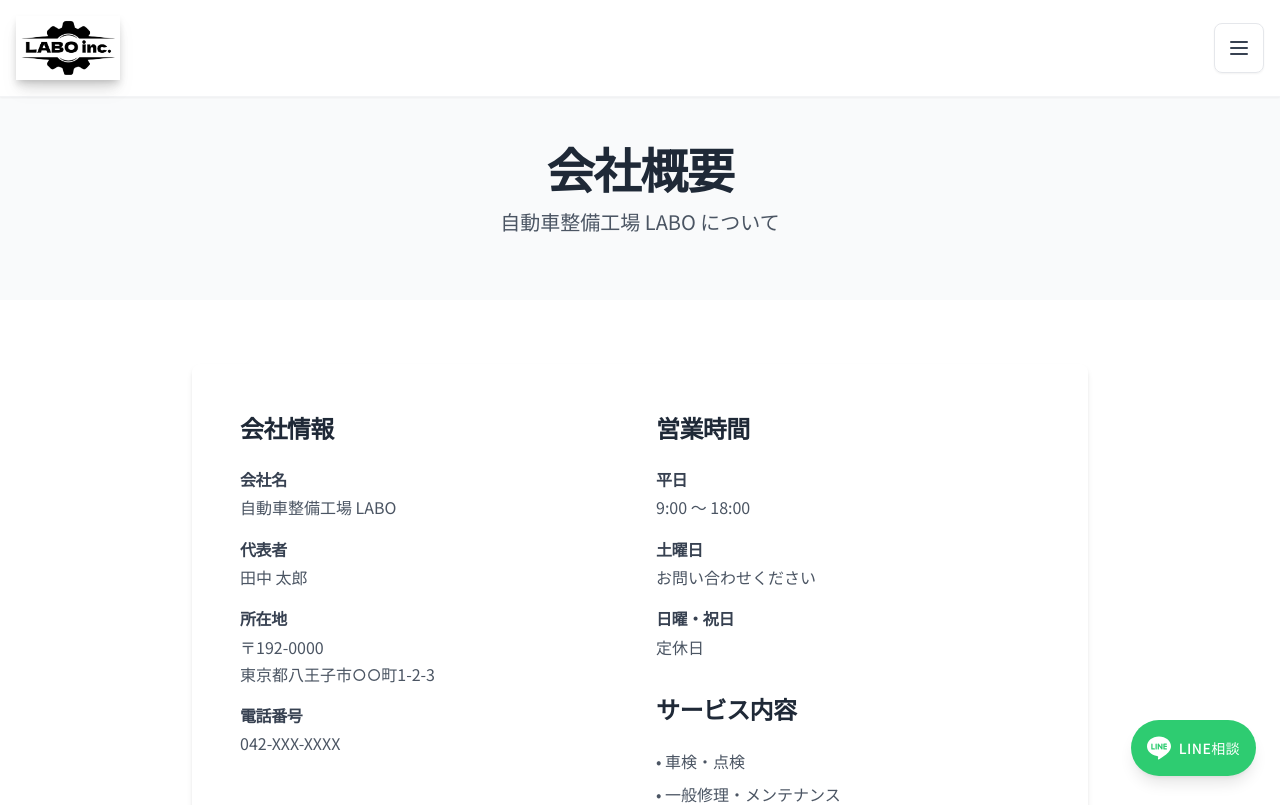
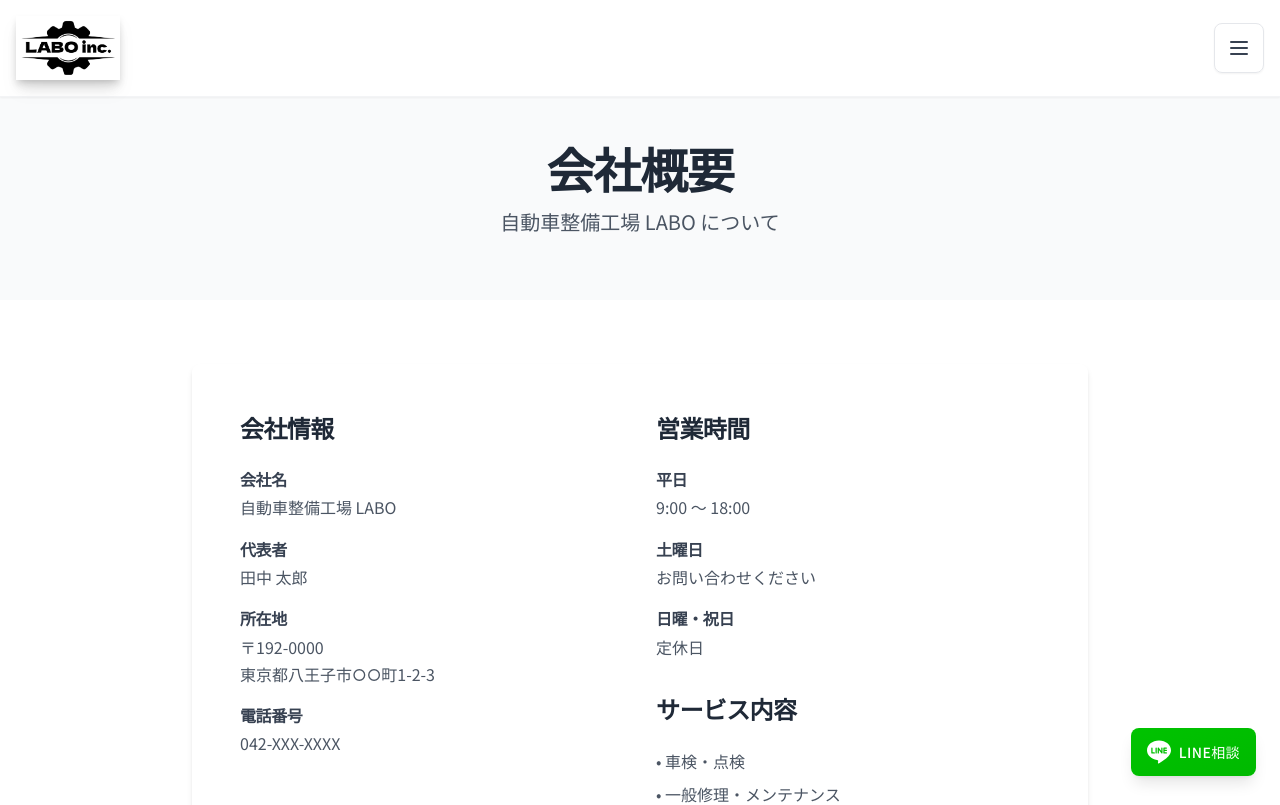
Before and after one commit to arfaro-arc/labo-garage-webfront, a React (Vite) app: page /about in a window 1280 px wide. Shown: the top 805 px of the page. Built offline with nearby package versions, Linux system fonts and the light colour scheme.

Commit message:
Fix: Optimize LINE button and hide badge
- Optimized LINE button for smartphones.
- Hid the "with Lovable" badge.

```diff
--- a/src/components/LineButton.tsx
+++ b/src/components/LineButton.tsx
@@ -7,20 +7,22 @@ const LineButton = () => {
   return (
     <button
       onClick={handleLineClick}
-      className="fixed bottom-6 right-6 bg-[#2ECC71] hover:bg-[#27AE60] text-white p-4 rounded-full shadow-lg hover:shadow-xl transition-all duration-300 z-50"
+      className="fixed bottom-6 right-6 bg-gradient-to-br from-[#00C300] to-[#00B900] hover:from-[#00B900] hover:to-[#00A800] text-white rounded-full shadow-lg hover:shadow-xl transition-all duration-300 z-50 active:scale-95 active:shadow-md
+                 w-14 h-14 sm:w-auto sm:h-auto sm:px-4 sm:py-3 sm:rounded-lg
+                 flex items-center justify-center"
       aria-label="LINE公式アカウントで相談"
     >
-      <div className="flex items-center">
+      <div className="flex items-center justify-center sm:gap-2">
         <svg
           width="24"
           height="24"
           viewBox="0 0 24 24"
           fill="currentColor"
-          className="mr-2"
+          className="flex-shrink-0"
         >
           <path d="M19.365 9.863c.349 0 .63.285.63.631 0 .345-.281.63-.63.63H17.61v1.125h1.755c.349 0 .63.283.63.63 0 .344-.281.629-.63.629h-2.386c-.345 0-.627-.285-.627-.629V8.108c0-.345.282-.63.63-.63h2.386c.346 0 .627.285.627.63 0 .349-.281.63-.63.63H17.61v1.125h1.755zm-3.855 3.016c0 .27-.174.51-.432.596-.064.021-.133.031-.199.031-.211 0-.391-.09-.51-.25l-2.443-3.317v2.94c0 .344-.279.629-.631.629-.346 0-.626-.285-.626-.629V8.108c0-.27.173-.51.43-.595.06-.023.136-.033.194-.033.195 0 .375.104.495.254l2.462 3.33V8.108c0-.345.282-.63.63-.63.345 0 .63.285.63.63v4.771zm-5.741 0c0 .344-.282.629-.631.629-.345 0-.627-.285-.627-.629V8.108c0-.345.282-.63.63-.63.346 0 .628.285.628.63v4.771zm-2.466.629H4.917c-.345 0-.63-.285-.63-.629V8.108c0-.345.285-.63.63-.63.348 0 .63.285.63.63v4.141h1.756c.348 0 .629.283.629.63 0 .344-.282.629-.629.629M24 10.314C24 4.943 18.615.572 12 .572S0 4.943 0 10.314c0 4.811 4.27 8.842 10.035 9.608.391.082.923.258 1.058.59.12.301.079.766.038 1.08l-.164 1.02c-.045.301-.24 1.186 1.049.645 1.291-.539 6.916-4.078 9.436-6.975C23.176 14.393 24 12.458 24 10.314"/>
         </svg>
-        <span className="hidden md:inline text-sm font-medium">LINE相談</span>
+        <span className="hidden sm:inline text-sm font-medium whitespace-nowrap">LINE相談</span>
       </div>
     </button>
   );
--- a/src/index.css
+++ b/src/index.css
@@ -143,4 +143,15 @@
     font-weight: 500;
     letter-spacing: 0.025em;
   }
+
+  /* Hide Lovable badge */
+  [data-lovable-badge],
+  .lovable-badge,
+  iframe[src*="lovable"] + div,
+  [class*="lovable-watermark"],
+  [id*="lovable-badge"] {
+    display: none !important;
+    visibility: hidden !important;
+    opacity: 0 !important;
+  }
 }
```
